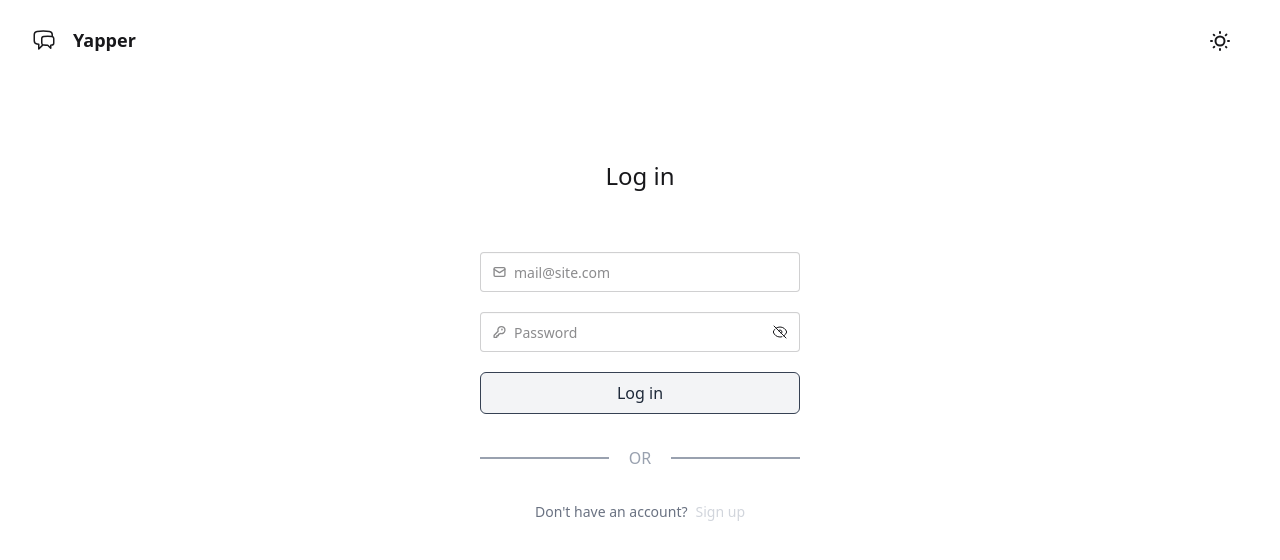
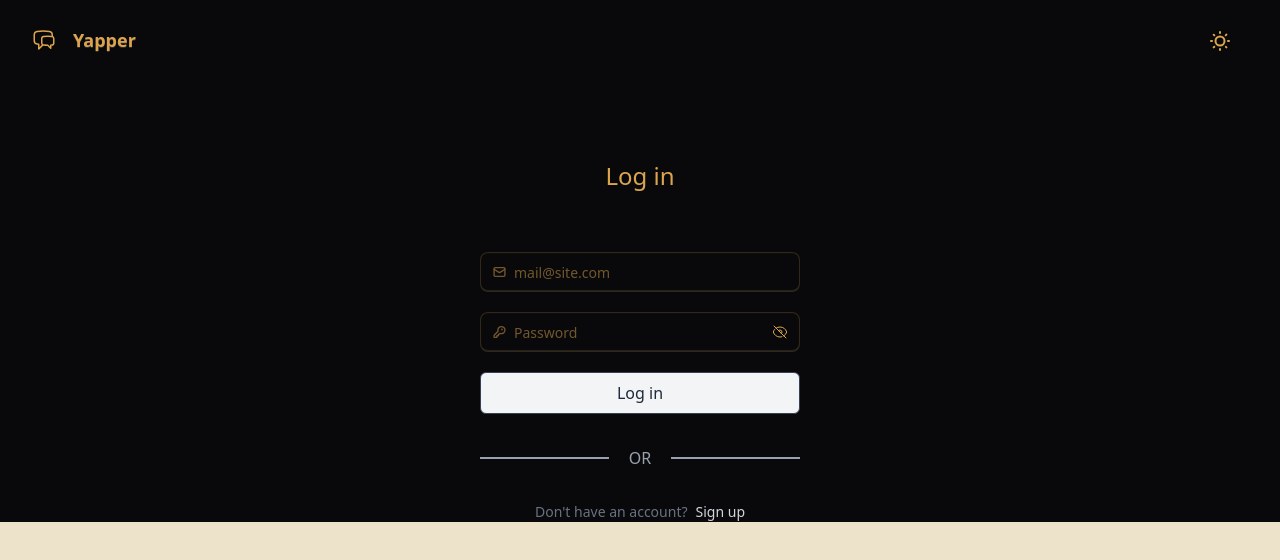
Before and after one commit to harneetsahi/chatApp-Yapper, a React (Vite) app in the folder frontend/: page /signin in a window 1280 px wide. Shown: the top 560 px of the page. Built offline with nearby package versions, Linux system fonts and the light colour scheme; no server answers.

Commit message:
set up theme

```diff
--- a/frontend/src/App.tsx
+++ b/frontend/src/App.tsx
@@ -8,9 +8,11 @@ import Home from "./pages/Home";
 import { useAuthStore } from "./store/useAuthStore";
 import Loader from "./components/Loader";
 import Navbar from "./components/Navbar";
+import { useThemeStore } from "./store/useThemeStore";
 
 function App() {
   const { authUser, checkAuth, isCheckingAuth } = useAuthStore();
+  const { theme } = useThemeStore();
 
   useEffect(() => {
     checkAuth();
@@ -26,7 +28,7 @@ function App() {
     );
 
   return (
-    <>
+    <div data-theme={theme}>
       <BrowserRouter>
         <Toaster position="top-center" reverseOrder={false} />
         <Navbar />
@@ -49,7 +51,7 @@ function App() {
           ></Route>
         </Routes>
       </BrowserRouter>
-    </>
+    </div>
   );
 }
 
--- a/frontend/src/components/Navbar.tsx
+++ b/frontend/src/components/Navbar.tsx
@@ -3,12 +3,24 @@ import ThemeIcon from "../icons/ThemeIcon";
 import ChatIcon from "../icons/ChatIcon";
 import LogoutIcon from "../icons/LogoutIcon";
 import { Link } from "react-router-dom";
+import { useThemeStore } from "../store/useThemeStore";
 
 function Navbar() {
   const { authUser, signout } = useAuthStore();
+  const { theme, setTheme } = useThemeStore();
 
   function handleLogout() {
     signout();
+  }
+
+  function changeTheme() {
+    if (theme === "luxury") {
+      setTheme("retro");
+      console.log("retro");
+    } else {
+      setTheme("luxury");
+      console.log("luxury");
+    }
   }
 
   return (
@@ -18,12 +30,12 @@ function Navbar() {
           <ChatIcon />
         </div>
         <div className="flex-1">
-          <Link to="/dashboard" className="btn btn-ghost text-lg">
+          <Link to="/" className="btn btn-ghost text-lg">
             Yapper
           </Link>
         </div>
         <div className="flex items-center gap-4">
-          <div title="Change Theme">
+          <div title="Change Theme" onClick={() => changeTheme()}>
             <ThemeIcon />
           </div>
           <Link to="/signin" onClick={handleLogout} title="Logout">
--- a/frontend/src/index.css
+++ b/frontend/src/index.css
@@ -1,5 +1,7 @@
 @import "tailwindcss";
-@plugin "daisyui";
+@plugin "daisyui" {
+  themes: retro --default, luxury --prefersdark;
+}
 
 /* overriding the default positioning of emojipicker by increasing specificity here */
 .emoji-container > .emoji-picker {
--- /dev/null
+++ b/frontend/src/store/useThemeStore.ts
@@ -0,0 +1,22 @@
+import { create } from "zustand";
+
+interface ThemeState {
+  theme: string | any;
+  setTheme: (theme: string) => void;
+}
+
+export const useThemeStore = create<ThemeState>((set) => ({
+  theme: localStorage.getItem("theme") || "luxury",
+  setTheme: (theme) => {
+    localStorage.setItem("theme", theme);
+    set({ theme });
+  },
+}));
+
+// export const useThemeStore = create<ThemeState>((set) => ({
+//   theme: localStorage.getItem("chat-theme") || "coffee",
+//   setTheme: (theme) => {
+//     localStorage.setItem("chat-theme", theme);
+//     set({ theme });
+//   },
+// }));
```
